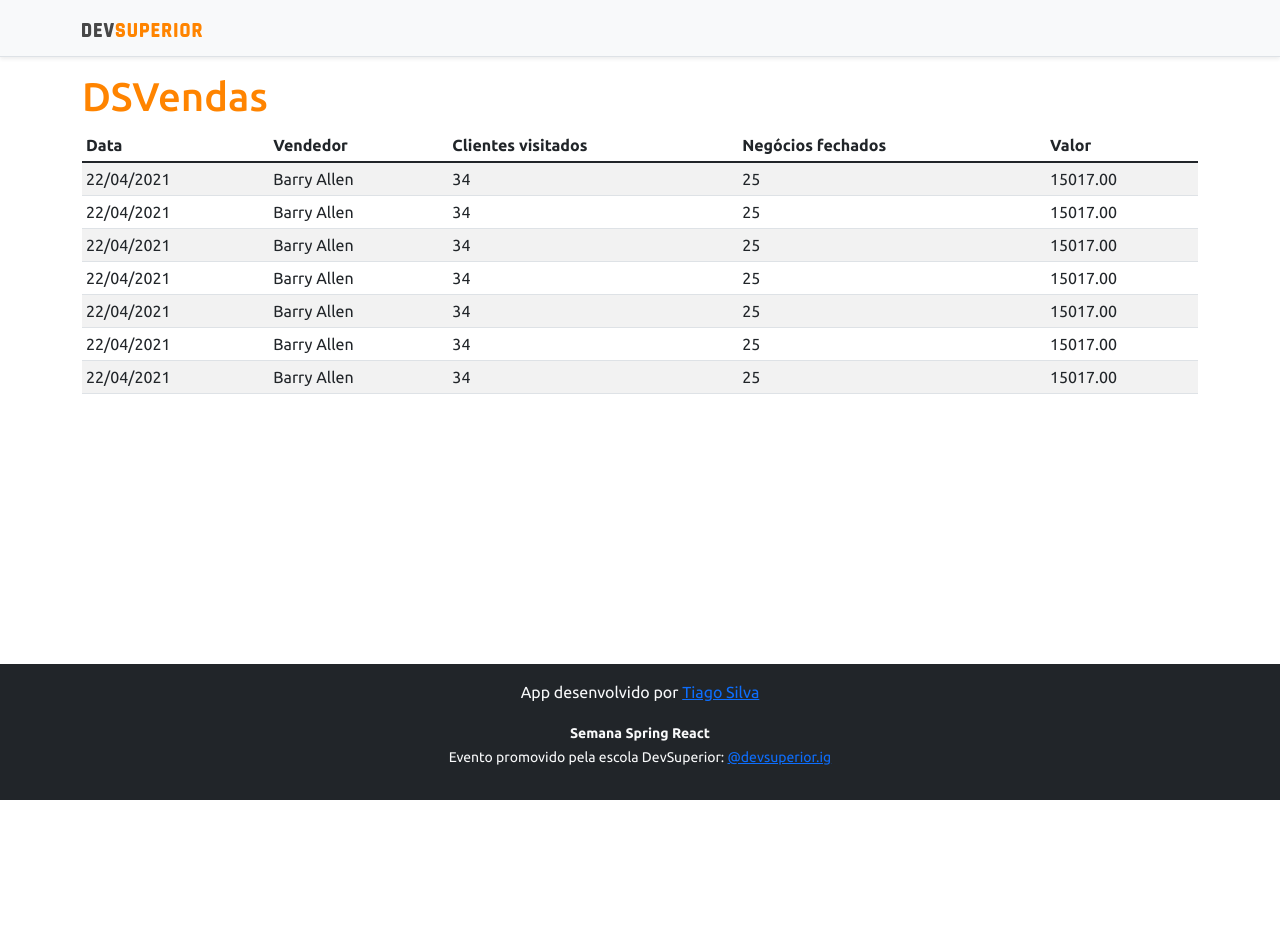
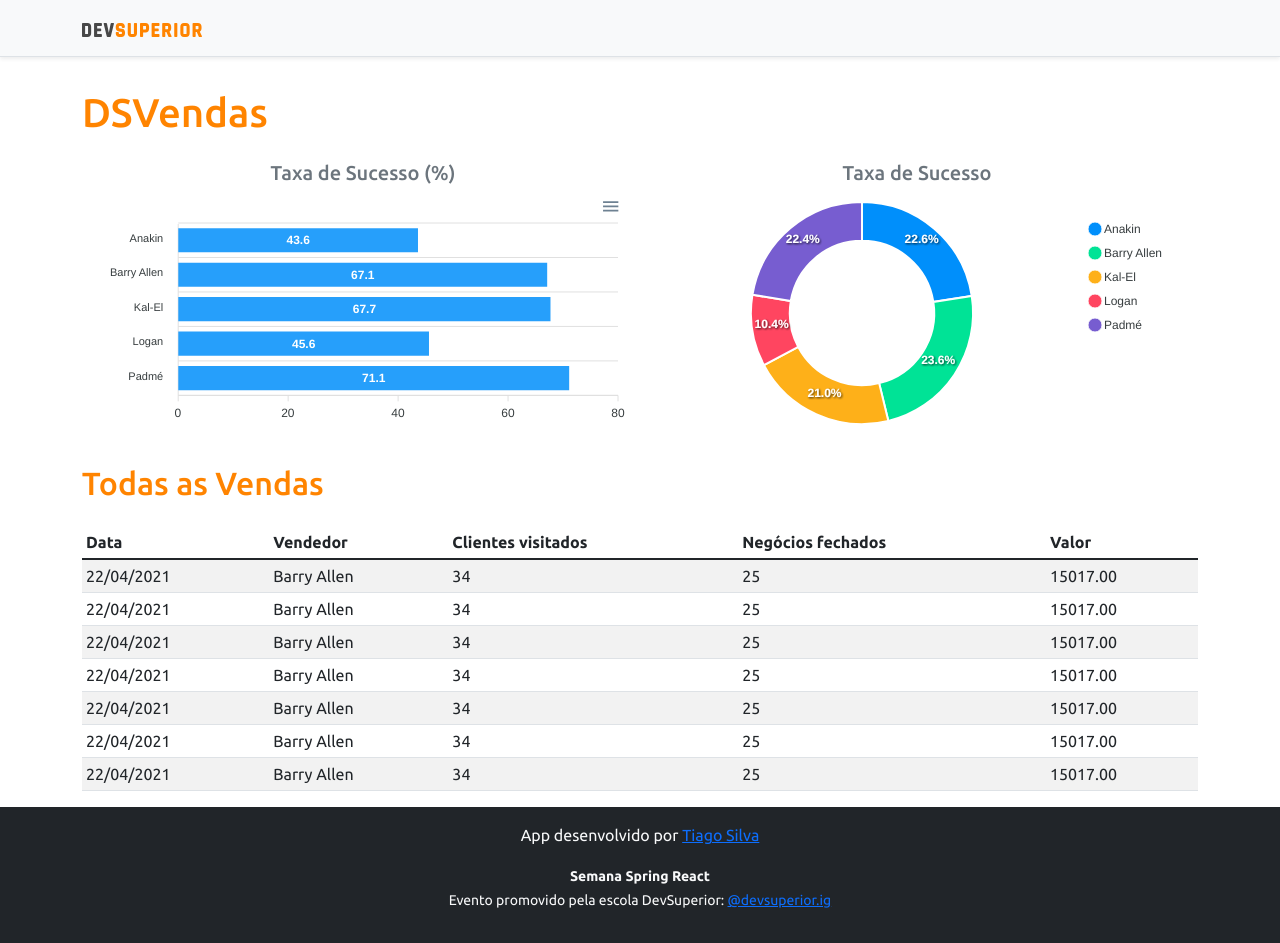
Before and after one commit to tiagosilva91/projeto-sds, a React (Create React App) app in the folder frontend/: page / in a window 1280 px wide. Before the commit the page ends 800 px from the top, so only its background shows below. Built offline with nearby package versions, Linux system fonts and the light colour scheme.

Commit message:
Static charts

```diff
--- a/frontend/package.json
+++ b/frontend/package.json
@@ -10,8 +10,10 @@
     "@types/node": "^12.0.0",
     "@types/react": "^17.0.0",
     "@types/react-dom": "^17.0.0",
+    "apexcharts": "^3.28.1",
     "bootstrap": "^5.1.0",
     "react": "^17.0.2",
+    "react-apexcharts": "^1.3.9",
     "react-dom": "^17.0.2",
     "react-scripts": "4.0.3",
     "typescript": "^4.1.2",
--- a/frontend/src/App.tsx
+++ b/frontend/src/App.tsx
@@ -1,17 +1,31 @@
 import NavBar from './components/navbar/index'
 import Footer from './components/footer/index'
 import DataTable from './components/dataTable/index'
+import BarChart from './components/barChart/index'
+import DonutChart from './components/donutChart/index'
 
 function App() {
   return (
     <>
       <NavBar />
       <div className="container">
-        <h1 className="text-primary">DSVendas</h1>
+        <h1 className="text-primary py-3">DSVendas</h1>
+        <div className="row px-3">
+          <div className="col-sm-6">
+            <h5 className="text-center text-secondary">Taxa de Sucesso (%)</h5>
+            <BarChart />
+          </div>
+          <div className="col-sm-6">
+            <h5 className="text-center text-secondary">Taxa de Sucesso</h5>
+            <DonutChart />
+          </div>
+        </div>
+        <div className="py-3">
+          <h2 className="text-primary">Todas as Vendas</h2>
+        </div>
         <DataTable />
       </div>
       <Footer />
-
     </>
   );
 }
--- /dev/null
+++ b/frontend/src/components/barChart/index.tsx
@@ -0,0 +1,32 @@
+import Chart from 'react-apexcharts';
+
+export default function BarChart() {
+    const options = {
+        plotOptions: {
+            bar: {
+                horizontal: true,
+            }
+        },
+    };
+
+    const mockData = {
+        labels: {
+            categories: ['Anakin', 'Barry Allen', 'Kal-El', 'Logan', 'Padmé']
+        },
+        series: [
+            {
+                name: "% Sucesso",
+                data: [43.6, 67.1, 67.7, 45.6, 71.1]
+            }
+        ]
+    };
+
+    return (
+        <Chart
+            options={{...options, xaxis: mockData.labels}}
+            series={mockData.series}
+            type="bar"
+            height="240"
+        />
+    );
+}
--- /dev/null
+++ b/frontend/src/components/donutChart/index.tsx
@@ -0,0 +1,23 @@
+import Chart from 'react-apexcharts';
+
+export default function DonutChart() {
+    const mockData = {
+        series: [477138, 499928, 444867, 220426, 473088],
+        labels: ['Anakin', 'Barry Allen', 'Kal-El', 'Logan', 'Padmé']
+    }
+
+    const options = {
+        legend: {
+            show: true
+        }
+    }
+
+    return (
+        <Chart
+            options={{...options, labels: mockData.labels}}
+            series={mockData.series}
+            type="donut"
+            height="240"
+        />
+    );
+}
```
Also changed, not shown: 1 other file (tests, documents, lock files or other folders).
